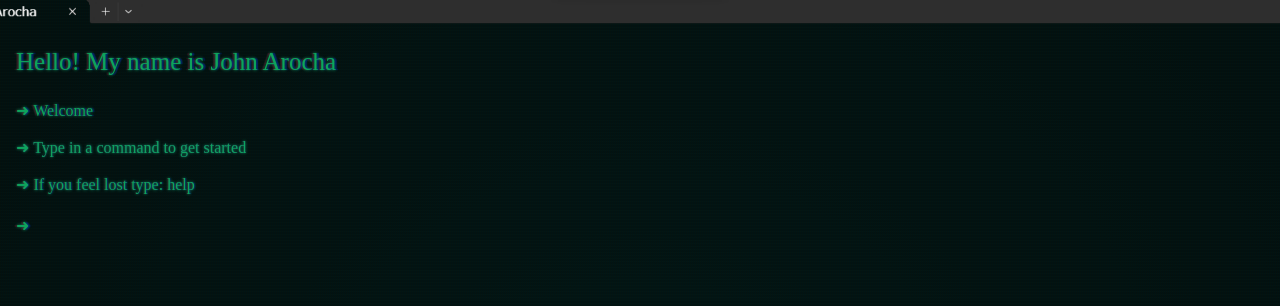
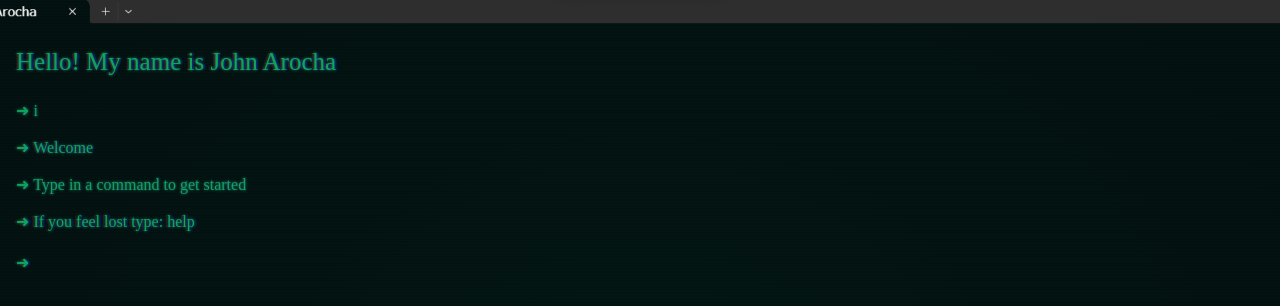
Before and after one commit to JohnArochaDev/Portfolio, a React (Create React App) app: page / in a window 1280 px wide. Shown: the top 306 px of the page. Built offline with nearby package versions, Linux system fonts and the light colour scheme; a web font is replaced by a local one.

Commit message:
fix \u00A0 on the end in ref.mf

```diff
--- a/src/components/Terminal/Terminal.jsx
+++ b/src/components/Terminal/Terminal.jsx
@@ -12,8 +12,11 @@ export default function Terminal() {
   const [stringIndex, setStringIndex] = useState(0);
   const [charIndex, setCharIndex] = useState(0);
 
+// \u00A0 = 1 empty space
+
   const [text, setText] = useState([
     [],
+    ['          i'],
     ['Welcome'],
     ['Type in a command to get started'],
     ['If you feel lost type: help']
```
Also changed, not shown: 1 other file (tests, documents, lock files or other folders).
